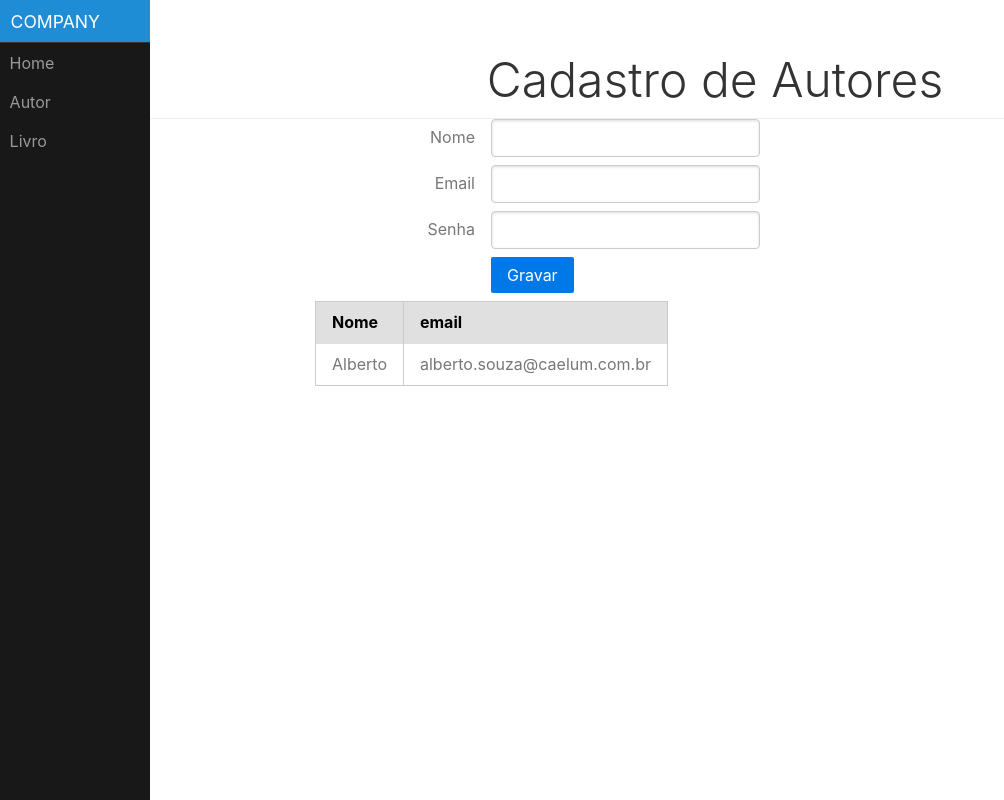
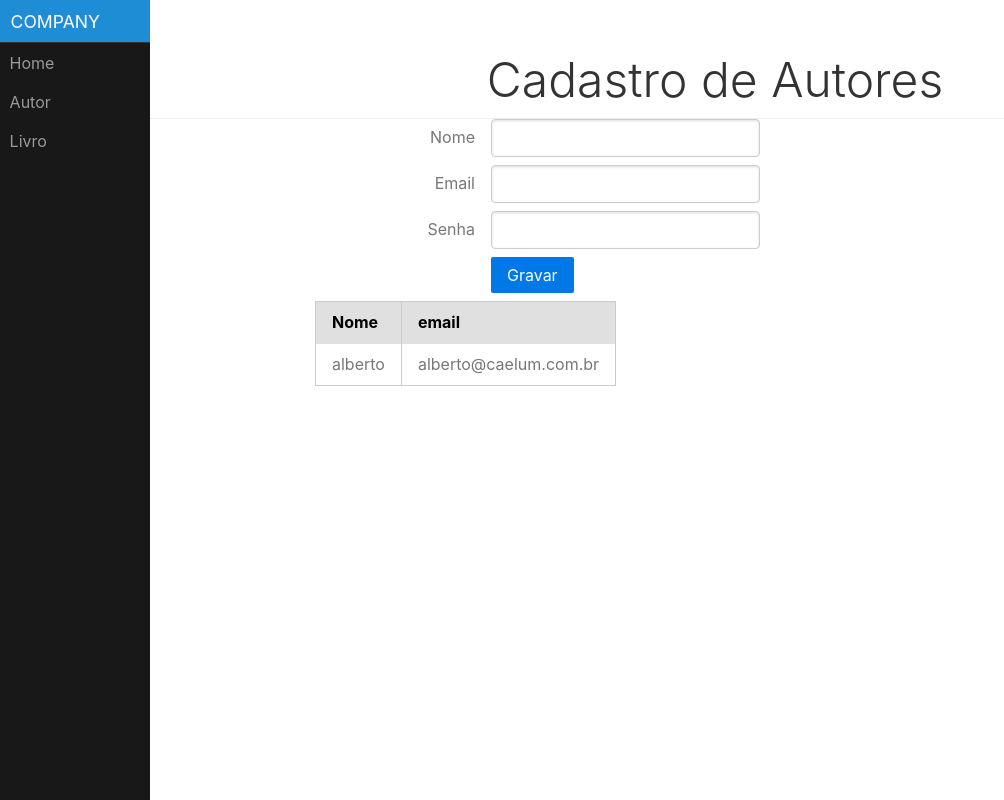
Before and after one commit to klebercarvalho/cdc-admin, a React (Create React App) app: page / in a window 1280 px wide. Shown: the whole page, without its empty margins (0-1004 px from the left). Built offline with nearby package versions, Linux system fonts and the light colour scheme.

Commit message:
Dynamic content from json state

```diff
--- a/src/App.js
+++ b/src/App.js
@@ -3,6 +3,12 @@ import './css/pure-min.css';
 import './css/side-menu.css';
 
 class App extends Component {
+
+  constructor() {
+    super();
+    this.state = {lista : [{nome:'alberto', email:'alberto@caelum.com.br',senha:'123456'}]};
+  }
+
   render() {
     return (
 <div id="layout">
@@ -61,10 +67,16 @@ class App extends Component {
                     </tr>
                   </thead>
                   <tbody>
-                    <tr>
-                      <td>Alberto</td>
-                      <td>alberto.souza@caelum.com.br</td>
-                    </tr>
+                    {
+                      this.state.lista.map(function(autor){
+                        return (
+                          <tr>
+                            <td>{autor.nome}</td>
+                            <td>{autor.email}</td>
+                          </tr>
+                          );
+                        })
+                    }
                   </tbody>
                 </table>
               </div>
```
